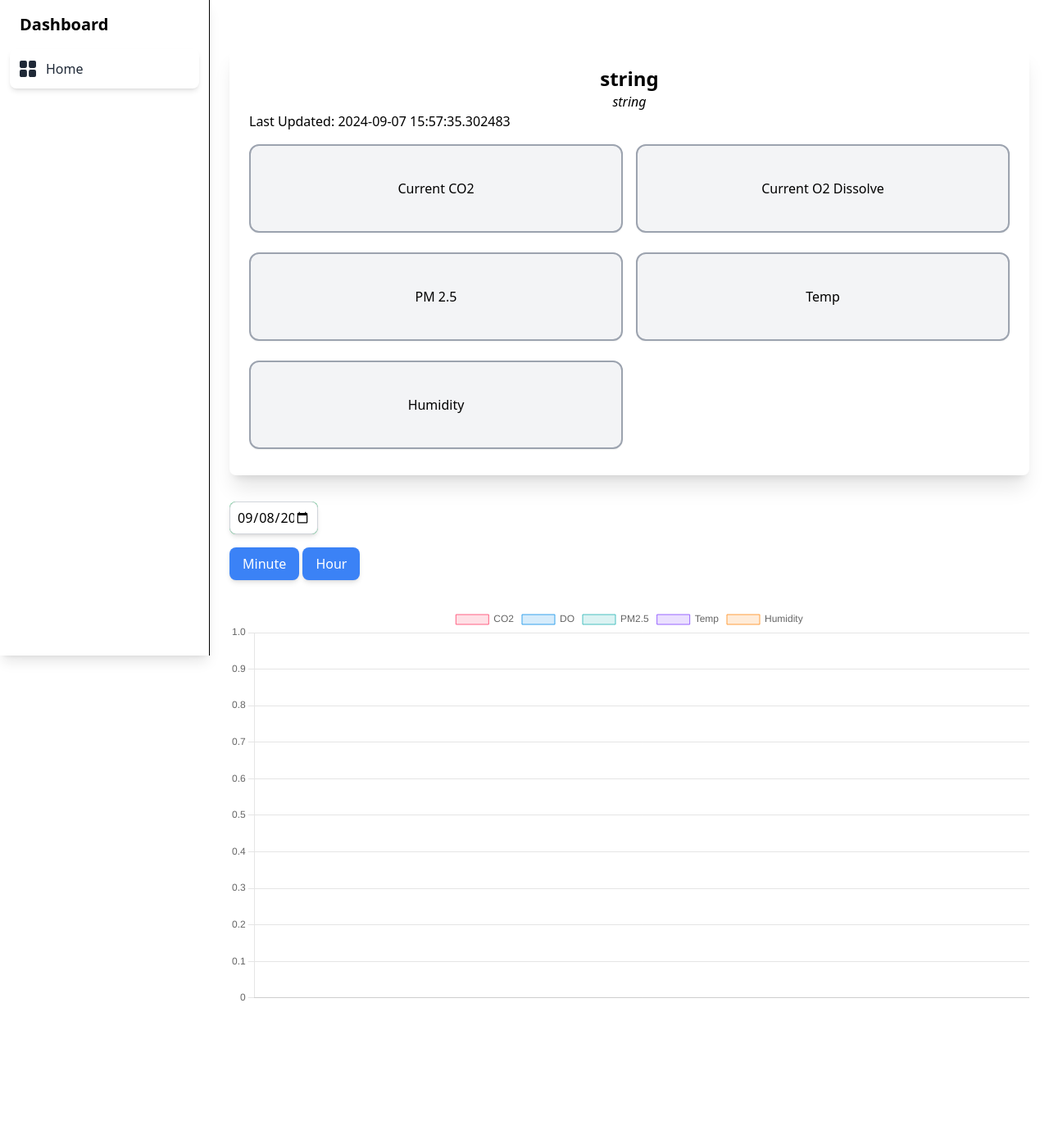
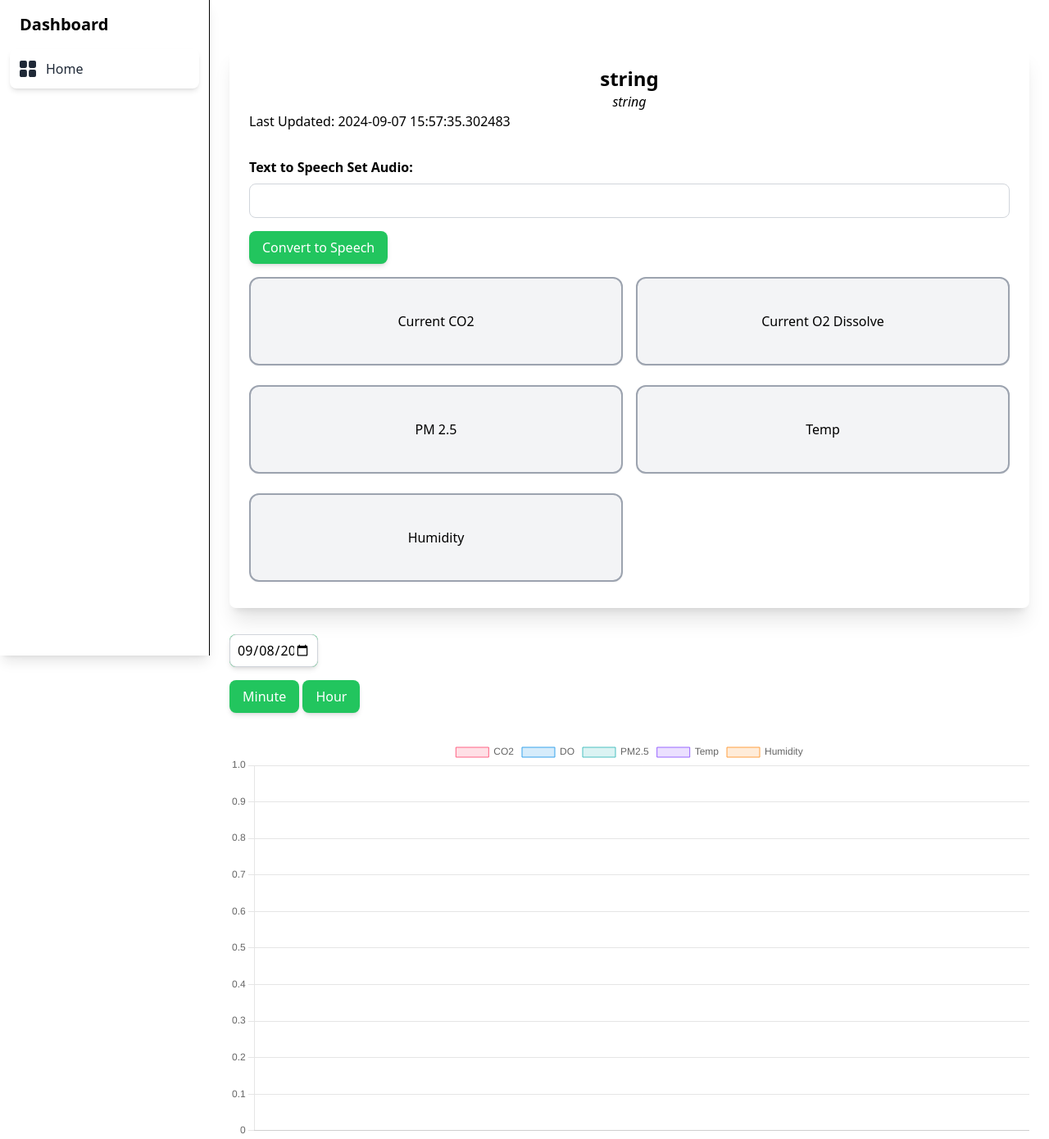
Before and after one commit to riparuk/web-algaeid-monitoring, a FastAPI app: page /lamp/string in a window 1280 px wide. Shown: the whole page at 82% size. Before the commit the page ends 1222 px from the top, so only its background shows below. Run offline with FastAPI, Linux system fonts and the light colour scheme; data that the repository does not hold is empty; some libraries are stand-ins or nearby versions.

Commit message:
Add Text to Speech Audio Set

```diff
--- a/app/routers/item.py
+++ b/app/routers/item.py
@@ -1,7 +1,10 @@
 from datetime import date, datetime, time, timedelta
 import os
+import shutil
+from tempfile import NamedTemporaryFile
 from fastapi import APIRouter, Depends, HTTPException, Query
 from fastapi.responses import StreamingResponse
+from gtts import gTTS
 import pandas as pd
 from pydantic import BaseModel
 from sqlalchemy.orm import Session
@@ -197,3 +200,32 @@ async def get_sensor_data_by_date(item_id: str, day_date: str, interval: str):
             Temp=data.get("Temp", []),
             Humidity=data.get("Humidity", [])
         )
+
+@router.post("/{item_id}/text-to-speech")
+async def text_to_speech(item_id: str, text: str):
+    """
+    Convert text to speech audio and save it as an MP3 file.
+    """
+    # Generate the speech audio
+    tts = gTTS(text)
+    audio_file = NamedTemporaryFile(suffix=".mp3", delete=False)
+    tts.save(audio_file.name)
+
+    # Save the audio file to the appropriate location
+    folder_path = f"data/{item_id}/audio/"
+    os.makedirs(folder_path, exist_ok=True)
+    file_path = os.path.join(folder_path, f"{item_id}.mp3")
+    shutil.move(audio_file.name, file_path)
+
+    return {"message": "Text converted to speech audio successfully"}
+
+@router.get("/{item_id}/text-to-speech")
+async def get_text_to_speech(item_id: str):
+    """
+    Retrieve the text to speech audio file.
+    """
+    file_path = f"data/{item_id}/audio/{item_id}.mp3"
+    if not os.path.isfile(file_path):
+        raise HTTPException(status_code=404, detail="Audio file not found")
+
+    return StreamingResponse(open(file_path, "rb"), media_type="audio/mpeg")
--- a/app/templates/lamp.html
+++ b/app/templates/lamp.html
@@ -79,6 +79,7 @@
         </div>
 
        <div class="flex-1 sm:ml-64 p-6">
+
             <section class="mt-8 bg-white rounded-lg shadow-xl p-6">
                 <div>
                     <div class="text-center">
@@ -86,6 +87,13 @@
                         <h2><em>{% if item.id %}{{ item.id }}{% else %}N/A{% endif %}</em></h2>
                     </div>
                     <p>Last Updated: {% if item.updated_at %}{{ item.updated_at }}{% else %}N/A{% endif %}</p>
+                </div>
+                <div class="mt-8">
+                    <form id="textToSpeechForm" onsubmit="submitForm(event)">
+                        <label for="text-input" class="block mb-2 font-bold">Text to Speech Set Audio:</label>
+                        <input type="text" id="text-input" name="text" class="w-full px-4 py-2 border border-gray-300 rounded-lg focus:outline-none focus:ring-2 focus:ring-blue-300" required>
+                        <button type="submit" class="mt-4 bg-green-500 text-white px-4 py-2 rounded-lg shadow-md hover:bg-green-600 focus:outline-none focus:ring-2 focus:ring-green-300">Convert to Speech</button>
+                    </form>
                 </div>
 
                 <div class="grid grid-cols-2 gap-4 mt-4" id="lamp-sections">
@@ -126,6 +134,7 @@
                     {% endif %}
                 </div>
             </section>
+
             <div class="flex justify-between items-center mt-8">
                 <div class="relative">
                     <button id="choose-date-btn"
@@ -139,14 +148,15 @@
 
             <div id="controls" class="mt-4">
                 <button onclick="fetchData(null, 'minute')"
-                    class="bg-blue-500 text-white px-4 py-2 rounded-lg shadow-md hover:bg-blue-600 focus:outline-none focus:ring-2 focus:ring-blue-300">
+                    class="bg-green-500 text-white px-4 py-2 rounded-lg shadow-md hover:bg-green-600 focus:outline-none focus:ring-2 focus:ring-green-300">
                     Minute
                 </button>
                 <button onclick="fetchData(null, 'hour')"
-                    class="bg-blue-500 text-white px-4 py-2 rounded-lg shadow-md hover:bg-blue-600 focus:outline-none focus:ring-2 focus:ring-blue-300">
+                    class="bg-green-500 text-white px-4 py-2 rounded-lg shadow-md hover:bg-green-600 focus:outline-none focus:ring-2 focus:ring-green-300">
                     Hour
                 </button>
             </div>
+
             <div class="mt-8">
                 <div class="relative w-full">
                     <canvas id="myChart" class="absolute inset-0 w-full h-full"></canvas>
@@ -162,6 +172,34 @@
             datePicker.focus();
         });
 
+        function submitForm(event) {
+            event.preventDefault(); // Mencegah form agar tidak di-submit secara default
+
+            const itemId = "{{ item.id }}"; // Mendapatkan item ID dari template Jinja
+            const text = document.getElementById("text-input").value; // Mendapatkan nilai dari input text
+
+            // Membentuk URL dengan path dinamis dan query parameter
+            const url = `/items/${itemId}/text-to-speech?text=${encodeURIComponent(text)}`;
+
+            // Fetch POST request
+            fetch(url, {
+            method: 'POST',
+            headers: {
+                'Content-Type': 'application/json'
+            },
+            body: JSON.stringify({ text: text })
+            })
+            .then(response => response.json())
+            .then(data => {
+                // Handle the response data here
+                console.log(data);
+                window.location.href = `/items/${itemId}/text-to-speech`;
+            })
+            .catch(error => {
+                // Handle any errors here
+                console.error('Error:', error);
+            });
+        }
         const co2_value = document.getElementById('co2-value');
         const o2_value = document.getElementById('o2-value');
         const pm_value = document.getElementById('pm-value');
--- a/requirements.txt
+++ b/requirements.txt
@@ -6,3 +6,4 @@ pydantic==2.9.0
 Requests==2.32.3
 numpy<2
 SQLAlchemy==2.0.30
+gTTS
```
